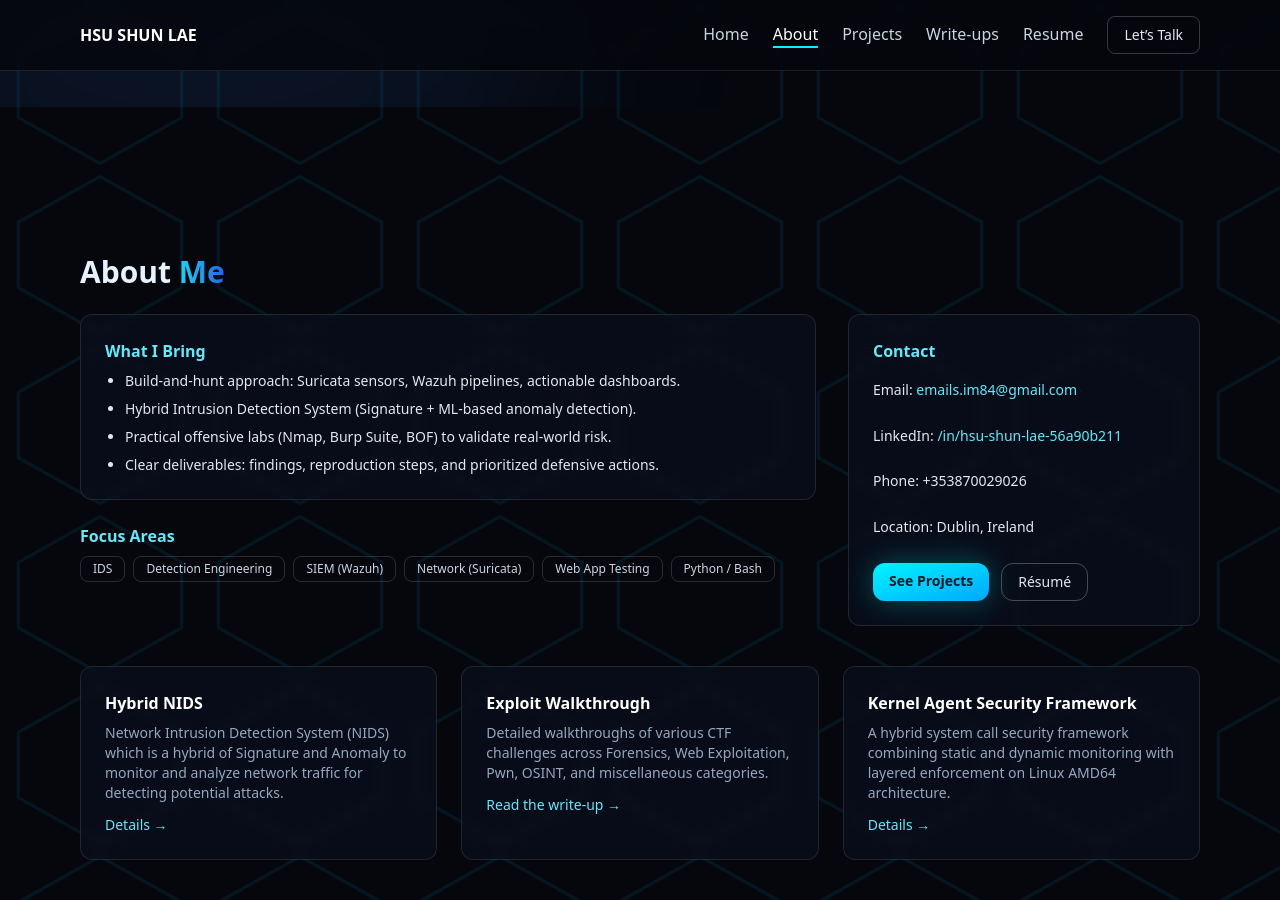
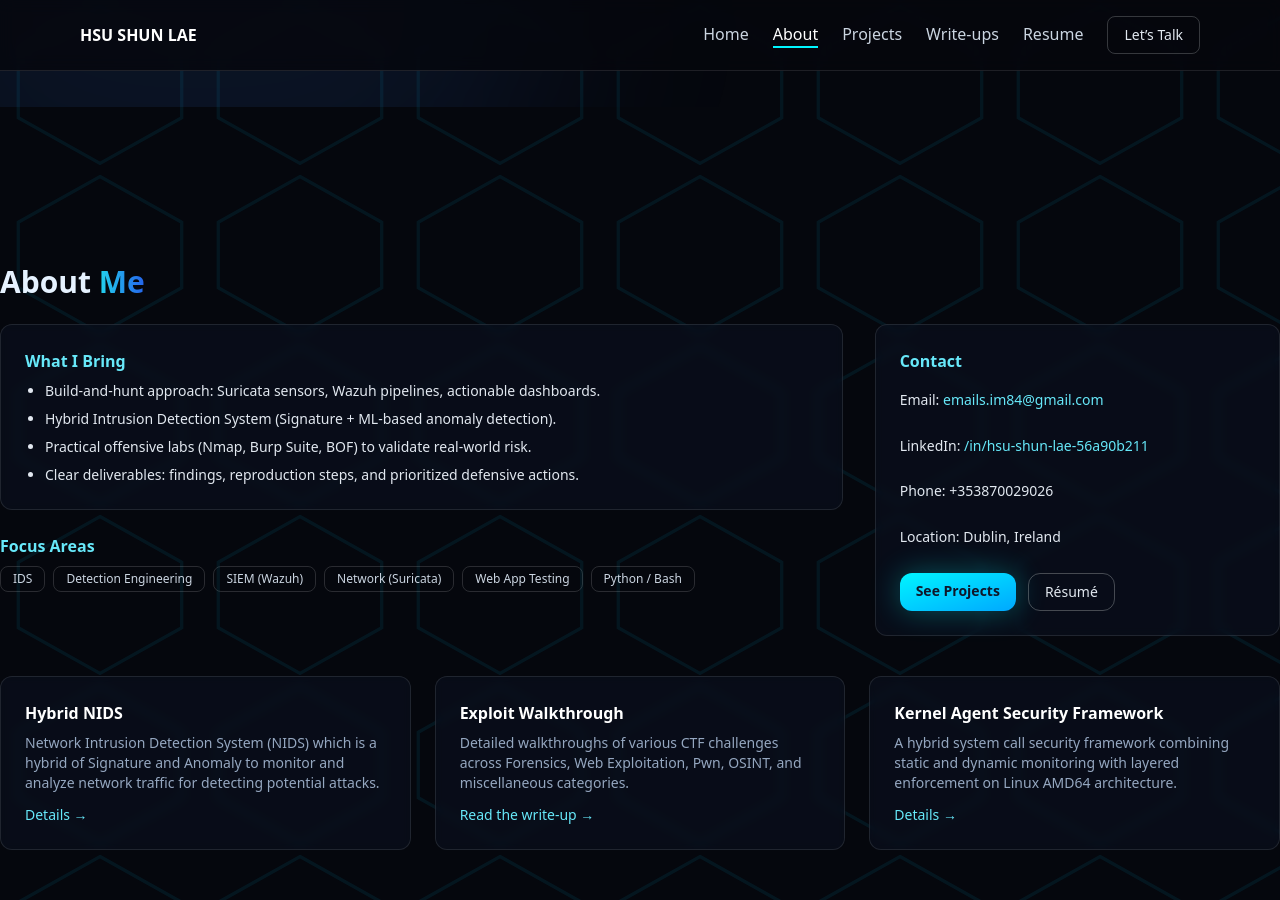
Before and after one commit to HsuShunLae/HsuShunLae.github.io, a Jekyll site: the page built from index.md, in a window 1280 px wide and 900 px high, scrolled down 913 px. Built offline with Jekyll 4.4.1, drawn with Linux system fonts in a browser that asks for light colours; nearby versions of some CDN libraries.

Commit message:
Update about-section.html

```diff
--- a/_includes/about-section.html
+++ b/_includes/about-section.html
@@ -1,6 +1,6 @@
 <section id="about" class="relative min-h-screen flex items-center overflow-hidden">
 
-  <div class="mx-auto w-[min(1120px,92%)] items-center">
+  <div class="mx-auto w-full max-w-[1300px] items-center">
 
     <h2 class="text-3xl font-bold mb-6">
       About <span class="text-transparent bg-clip-text bg-gradient-to-r from-cyan-400 to-blue-600">Me</span>
```
